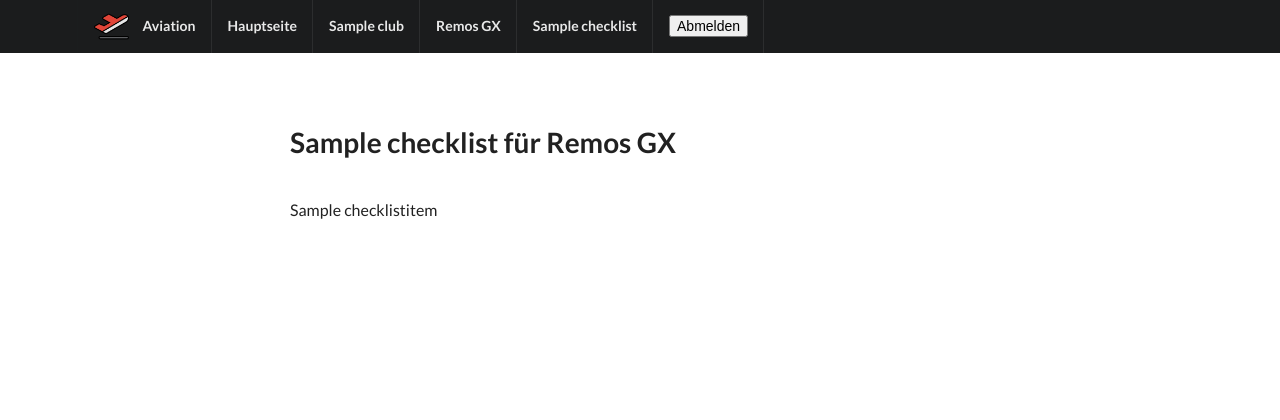
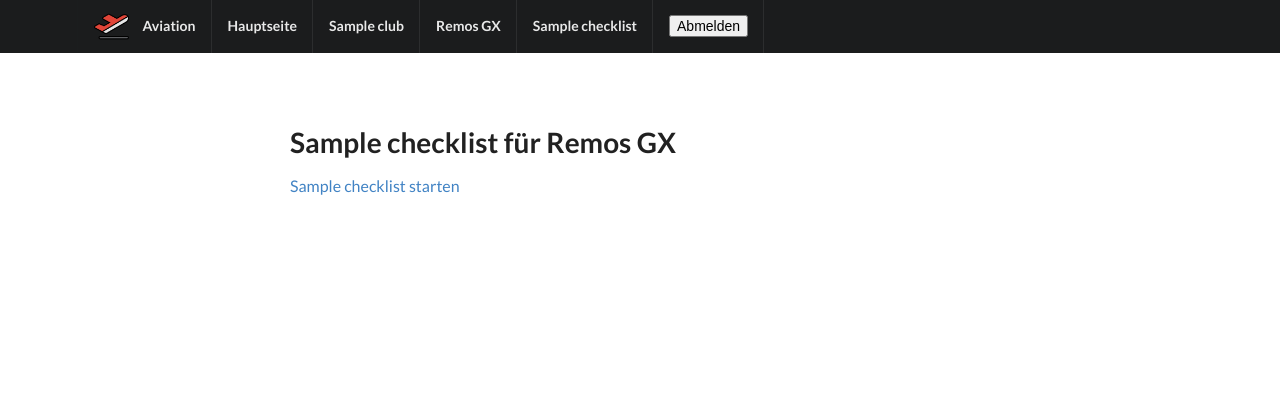
Before and after one commit to Promotos/aviation, a Django app: page /checklist/club/1/airplane/2/checklist/1 in a window 1280 px wide. Shown: the top 420 px of the page. Run offline with Django 5.2, Linux system fonts and the light colour scheme; a user stored in the database is signed in; data comes from the database, SQL or seed files in the repository; tables that the repository leaves empty hold one stand-in row (values such as "Sample post"); some libraries are stand-ins or nearby versions.

Commit message:
add checlist walk

```diff
--- a/checklist/templates/airplane_index.html
+++ b/checklist/templates/airplane_index.html
@@ -19,7 +19,7 @@ Welcome
           <div class="content">
             <a class="header">{{ checklist.name }}</a>
             <div class="description">
-              <a href="{% url 'checklist:checklist_detail' club_id=club.id airplane_id=airplane.id checklist_id=checklist.id %}">Checklisten</a>
+              <a href="{% url 'checklist:checklist_detail' club_id=club.id airplane_id=airplane.id checklist_id=checklist.id %}">Ausführen</a>
             </div>
           </div>
         </div>
--- a/checklist/templates/checklist_detail.html
+++ b/checklist/templates/checklist_detail.html
@@ -14,8 +14,6 @@ Welcome
 {% block content %}
 <h1 class="ui header">{{checklist.name}} für {{airplane.name}}</h1>
 
-{% for item in items %}
-<br>  {{item.name}}
-{% endfor %}
+<a href="{% url 'checklist:checklist_walk' club_id=club.id airplane_id=airplane.id checklist_id=checklist.id item_id=first_item.id %}" class="header item">{{checklist.name}} starten</a>
 
 {% endblock %}
--- a/checklist/urls.py
+++ b/checklist/urls.py
@@ -10,5 +10,8 @@ urlpatterns = [
     path("", views.index, name="index"),
     path("club/<int:club_id>/", views.club_index, name="club_index"),
     path("club/<int:club_id>/airplane/<int:airplane_id>", views.airplane_index, name="airplane_index"),
-    path("club/<int:club_id>/airplane/<int:airplane_id>/checklist/<int:checklist_id>", views.checklist_detail, name="checklist_detail")
+    path("club/<int:club_id>/airplane/<int:airplane_id>/checklist/<int:checklist_id>", views.checklist_detail,
+         name="checklist_detail"),
+    path("club/<int:club_id>/airplane/<int:airplane_id>/checklist/<int:checklist_id>/item/<int:item_id>",
+         views.checklist_walk, name="checklist_walk")
 ]
--- a/checklist/views.py
+++ b/checklist/views.py
@@ -35,5 +35,20 @@ def checklist_detail(request: HttpRequest, club_id: int, airplane_id: int, check
     club = Club.objects.get(id=club_id)
     airplane = Airplane.objects.get(id=airplane_id)
     checklist = Checklist.objects.get(id=checklist_id)
-    items = ChecklistItem.objects.filter(checklist=checklist)
-    return render(request, "checklist_detail.html", {"club": club, "airplane": airplane, "checklist": checklist, "items": items})
+    first_item = ChecklistItem.objects.filter(checklist=checklist).order_by("order").first()
+    return render(request, "checklist_detail.html",
+                  {"club": club, "airplane": airplane, "checklist": checklist, "first_item": first_item})
+
+@login_required
+def checklist_walk(request: HttpRequest, club_id: int, airplane_id: int, checklist_id: int, item_id: int):
+    club = Club.objects.get(id=club_id)
+    airplane = Airplane.objects.get(id=airplane_id)
+    checklist = Checklist.objects.get(id=checklist_id)
+    current_item = ChecklistItem.objects.get(id=item_id)
+    index = ChecklistItem.objects.order_by("order").filter(checklist=checklist, order__lte=current_item.order).count()
+    count = ChecklistItem.objects.filter(checklist=checklist).count()
+    last_item = ChecklistItem.objects.order_by("order").filter(checklist=checklist, order__lt=current_item.order).last()
+    next_item = ChecklistItem.objects.order_by("order").filter(checklist=checklist, order__gt=current_item.order).first()
+    return render(request, "checklist_walk.html",
+                  {"club": club, "airplane": airplane, "checklist": checklist, "current_item": current_item,
+                   "last_item": last_item, "next_item": next_item, "index": index, "count": count})
```
Also changed, not shown: checklist/templates/checklist_walk.html (added, +57 -0 lines).
